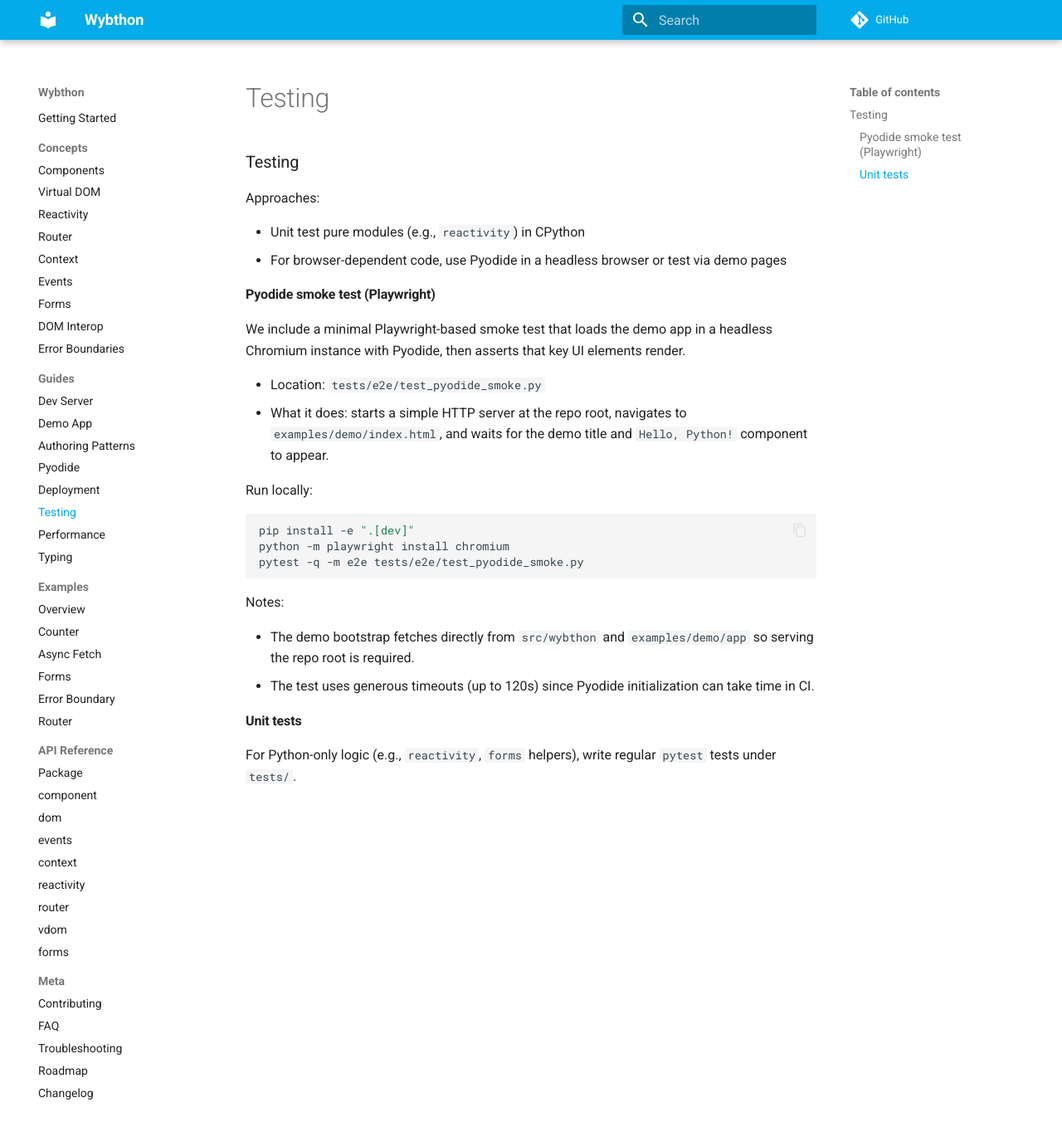
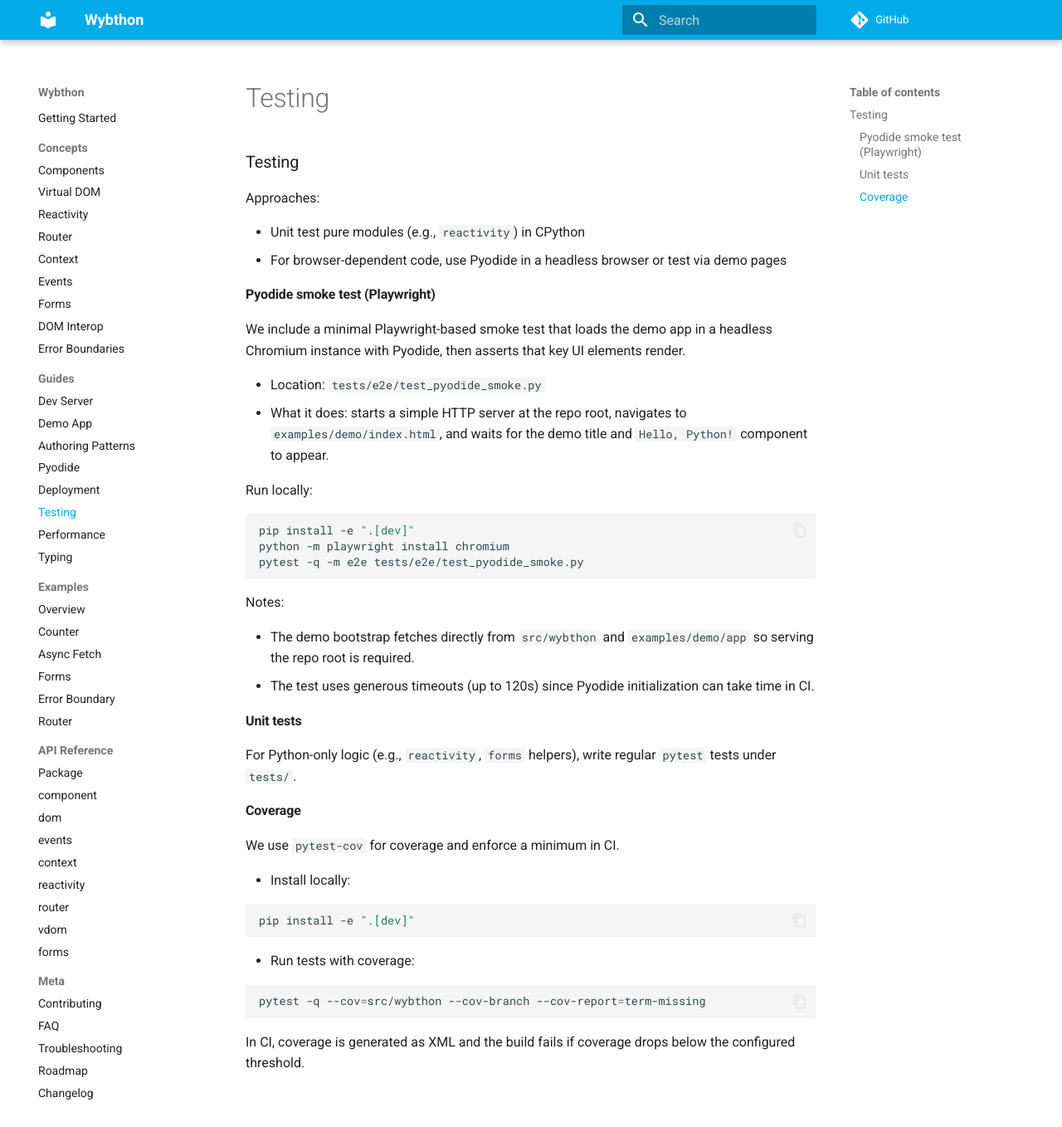
Before and after one commit to wybthon/wybthon, an MkDocs documentation site: the page built from docs/guides/testing.md, in a window 1280 px wide and 1358 px high. Shown: the whole window at 83% size. Built offline with MkDocs 1.6.1 and Material for MkDocs 9.7.7, drawn with Linux system fonts in a browser that asks for light colours; comment, search, counter and statistics services are not loaded.

Commit message:
ci(workflows,pyproject,mkdocs): add coverage gate (45%); upload coverage.xml

````diff
--- a/docs/guides/testing.md
+++ b/docs/guides/testing.md
@@ -28,3 +28,21 @@
 #### Unit tests
 
 For Python-only logic (e.g., `reactivity`, `forms` helpers), write regular `pytest` tests under `tests/`.
+
+#### Coverage
+
+We use `pytest-cov` for coverage and enforce a minimum in CI.
+
+- Install locally:
+
+```bash
+pip install -e ".[dev]"
+```
+
+- Run tests with coverage:
+
+```bash
+pytest -q --cov=src/wybthon --cov-branch --cov-report=term-missing
+```
+
+In CI, coverage is generated as XML and the build fails if coverage drops below the configured threshold.
--- a/pyproject.toml
+++ b/pyproject.toml
@@ -39,6 +39,7 @@
   "ruff>=0.5",
   "mypy>=1.10",
   "pytest>=8.0",
+  "pytest-cov>=4.1",
   "pytest-playwright>=0.5.0",
 ]
 ci = [
@@ -46,6 +47,7 @@
   "ruff>=0.5",
   "mypy>=1.10",
   "pytest>=8.0",
+  "pytest-cov>=4.1",
   "pytest-playwright>=0.5.0",
 ]
 
````
Also changed, not shown: 1 other file.
